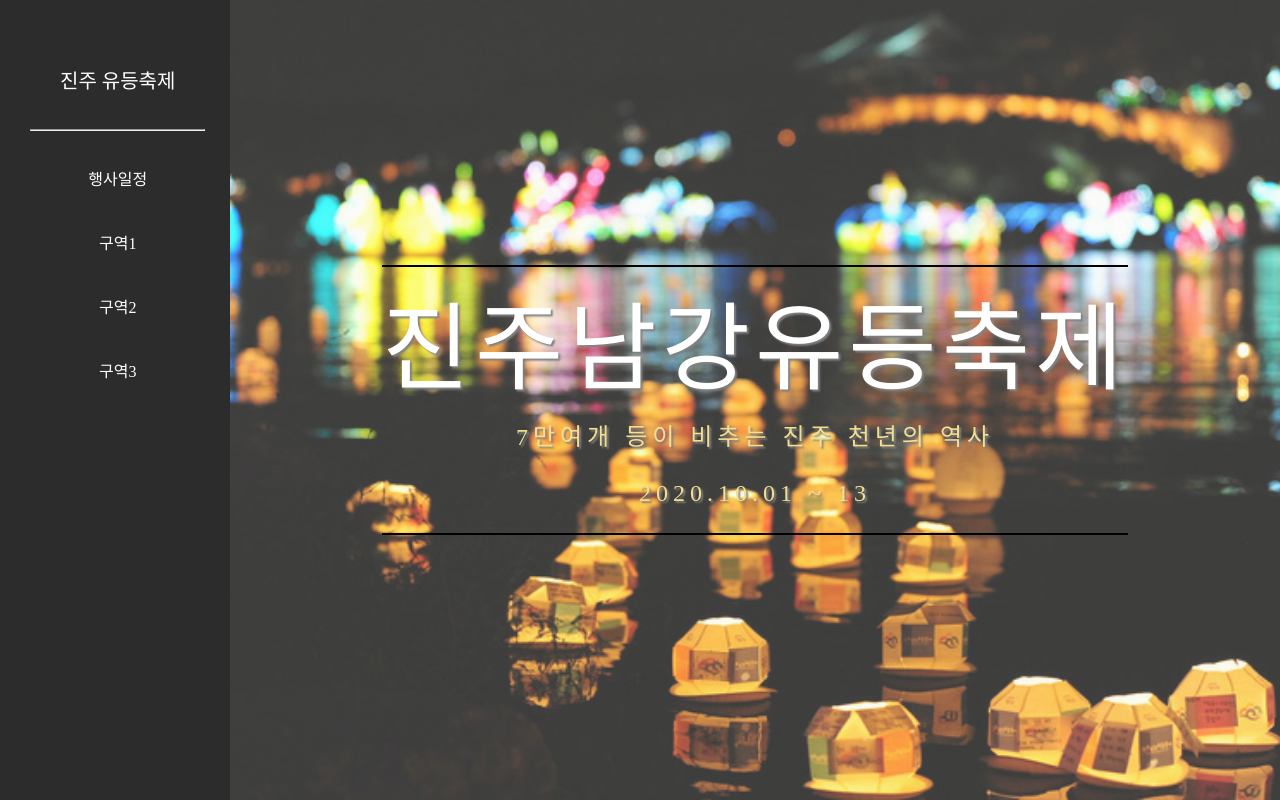
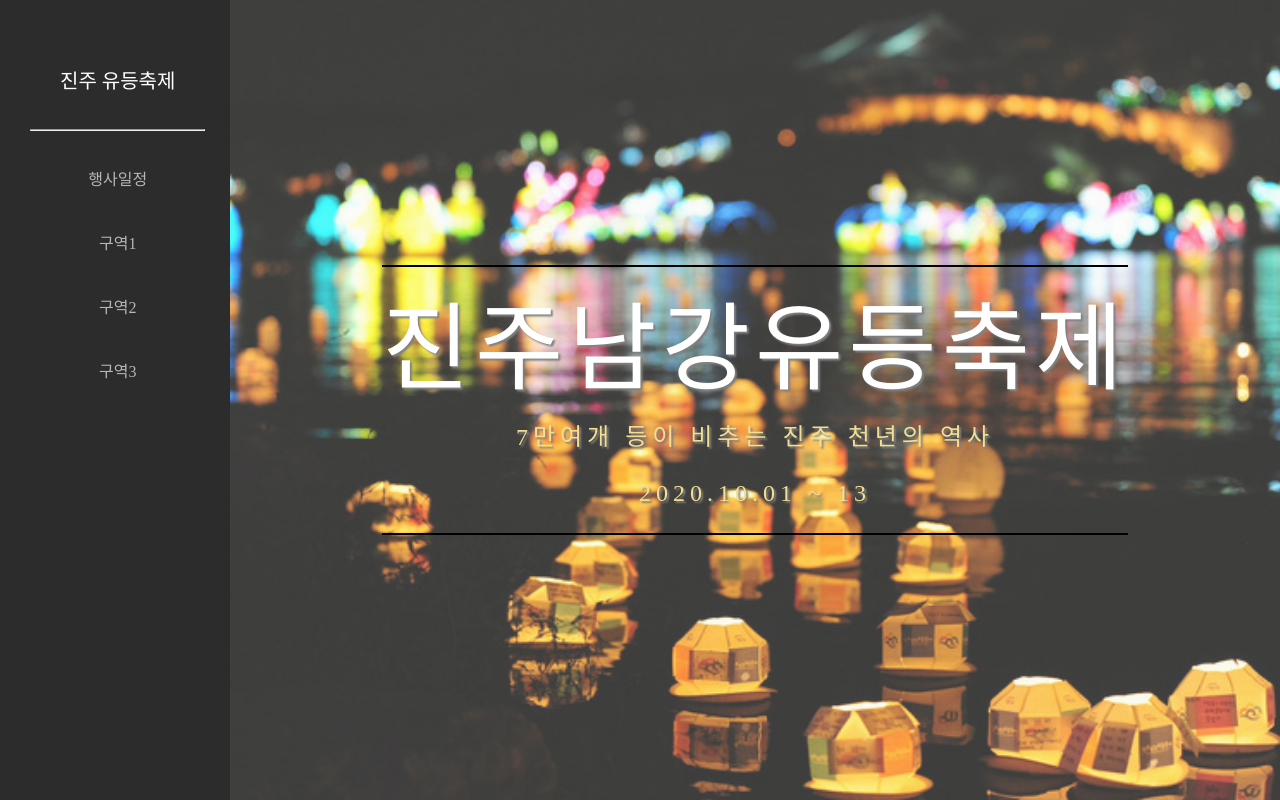
Before and after one commit to yewon5858/webgit, a Django app: page / in a window 1280 px wide. Run offline with Django 3.2, Linux system fonts and the light colour scheme; some libraries are stand-ins or nearby versions; some web fonts are replaced.

Commit message:
일단 완성

```diff
--- a/JinjuFesta/static/main.css
+++ b/JinjuFesta/static/main.css
@@ -7,6 +7,7 @@ body {
 }
 .container{
   display:flex;
+  height: auto;
 }
 
 /* navbar 수정 */
@@ -29,17 +30,21 @@ body {
   z-index:100;
   list-style:none;
 }
-ul.navbar li::after {
+/* ul.navbar li::after {
   float: right;
   content: "";
-}
+} */
 .navbar .nav_title {
   font-size : 20px;
+  color: white !important;
 }
-ul.navbar a {
+ul.navbar li a:hover:not(.nav_title){
+  color: white;
+}
+ul.navbar li a {
   text-decoration:none;
   text-align:center;
-  color:white;
+  color:#B6B6B6;
   display:block;
   margin: 10px;
   padding: 15px 20px;
@@ -47,6 +52,27 @@ ul.navbar a {
 ul.navbar li{
   text-decoration:none;
 }
+/* 아이콘 구현 */
+/* ul.navbar li a.moveToarea::before {
+  background-image: url("https://ifh.cc/g/JMSyku.png");
+  background-size: 29px 30px;
+  background-repeat:no-repeat;
+  content: " ";
+  display: inline-block;
+  vertical-align: middle;
+  width: 27%;
+  height: 35px;
+}
+ul.navbar li a.moveToarea1::before, a.moveToarea2::before, a.moveToarea3::before {
+  background-image: url("https://ifh.cc/g/pvKrE9.png");
+  background-size: 24px 30px;
+  background-repeat:no-repeat;
+  vertical-align: middle;
+  content: " ";
+  display: inline-block;
+  width: 23%;
+  height: 35px;
+} */
 
 /* main_content */
 .main_content {
--- a/JinjuFesta/templates/main.html
+++ b/JinjuFesta/templates/main.html
@@ -21,10 +21,10 @@
             <ul class="navbar" id="sidebox">
                 <li><a href="{% url 'main' %}" class="nav_title">진주 유등축제</a></li>
                     <hr style="margin:20px 0">
-                <li><a href="{% url 'timetable' %}" class>행사일정</a></li>
-                <li><a href="#" class>구역1</a></li>
-                <li><a href="#" class>구역2</a></li>
-                <li><a href="#" class>구역3</a></li>
+                <li><a href="{% url 'timetable' %}" class="moveToarea">행사일정</a></li>
+                <li><a href="{% url 'index' %}" class="moveToarea1">구역1</a></li>
+                <li><a href="{% url 'index' %}" class="moveToarea2">구역2</a></li>
+                <li><a href="{% url 'index' %}" class="moveToarea3">구역3</a></li>
             </ul>
 
             <div class="main_content">
```
Also changed, not shown: JinjuFesta/static/index.css (+12 -4 lines), JinjuFesta/static/timetable.css (+4 -4 lines), JinjuFesta/templates/timetable.html (+4 -4 lines).
